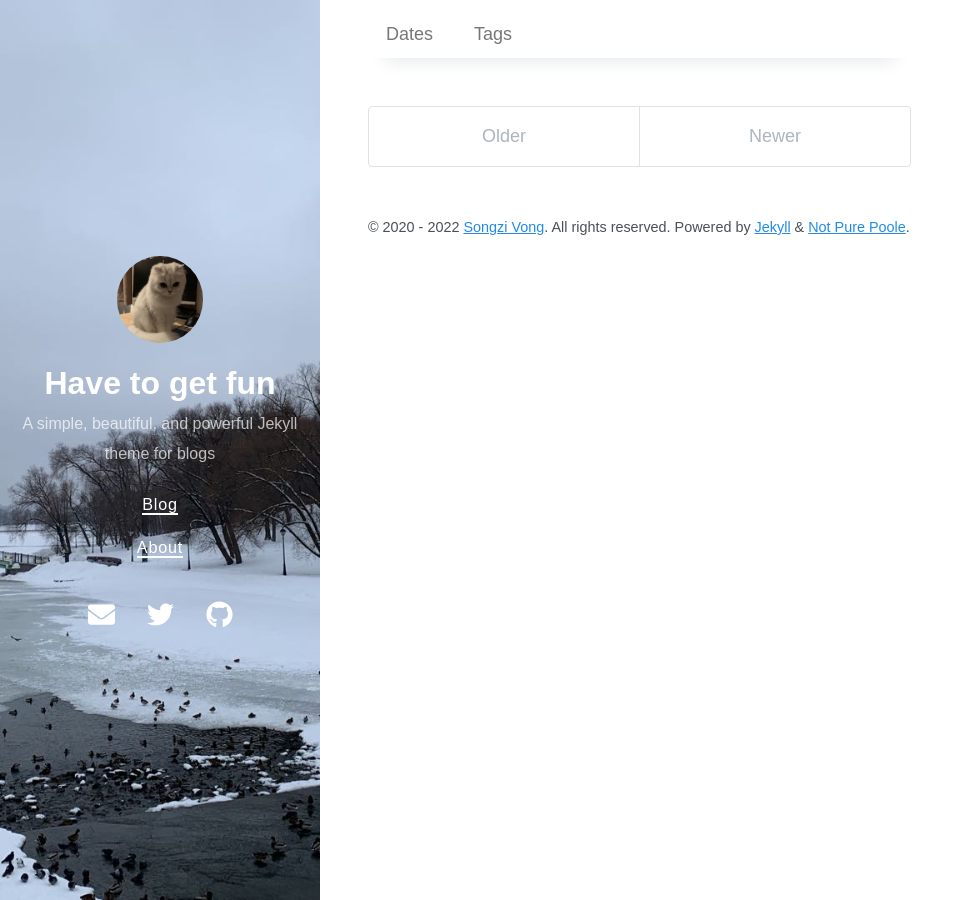
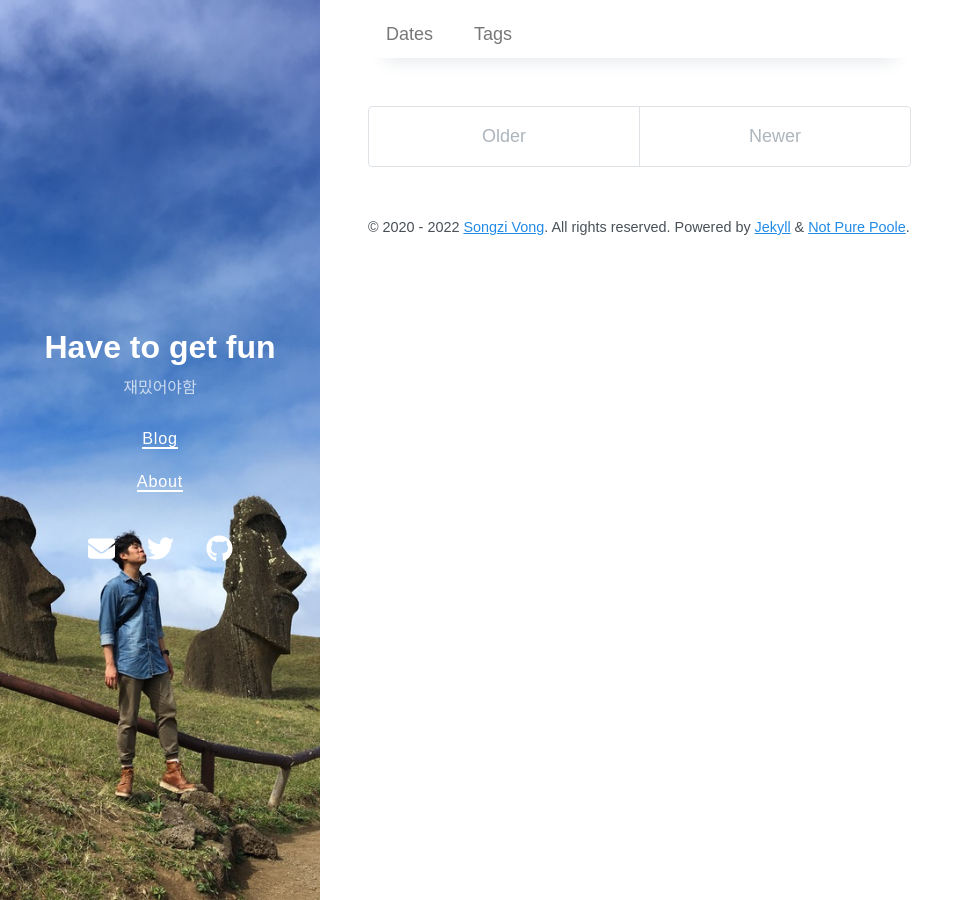
Before and after one commit to LeeJyeon/LeeJyeon.github.io, a Jekyll site: the page built from index.md, in a window 1280 px wide. Shown: the whole page, without its empty margins (0-974 px from the left). Built offline with Jekyll 4.4.1, drawn with Linux system fonts in a browser that asks for light colours; nearby versions of some CDN libraries; the list of posts is cut into pages by our own code; part of the change alters nothing that is shown.

Commit message:
jekyll skin add

```diff
--- a/_config.yml
+++ b/_config.yml
@@ -1,11 +1,11 @@
 # Setup
 title: Have to get fun
-description: A simple, beautiful, and powerful Jekyll theme for blogs
+description: 재밌어야함
 url: https://leejyeon.github.io
-avatar: /avatar.jpeg
+# avatar: /avatar.jpeg
 paginate: 5
 permalink: pretty
-cover_image: /bg.jpeg
+cover_image: ./assets/img/background.jpeg
 
 # Gems
 plugins:
@@ -28,15 +28,11 @@ exclude:
   - not-pure-poole.gemspec
 
 # Optimize Jekyl SEO Tag
-twitter:
-  username: vszhub
-  card: summary
 logo: logo.png
 social:
-  name: Songzi Vong
+  name: Jihyun Lee
   links:
-    - https://twitter.com/vszhub
-    - https://github.com/vszhub
+    - https://github.com/LeeJyeon
 google_site_verification: xxxxx
 lang: en
 
```
Also changed, not shown: assets/img/background.jpeg (added), 1 other file.
